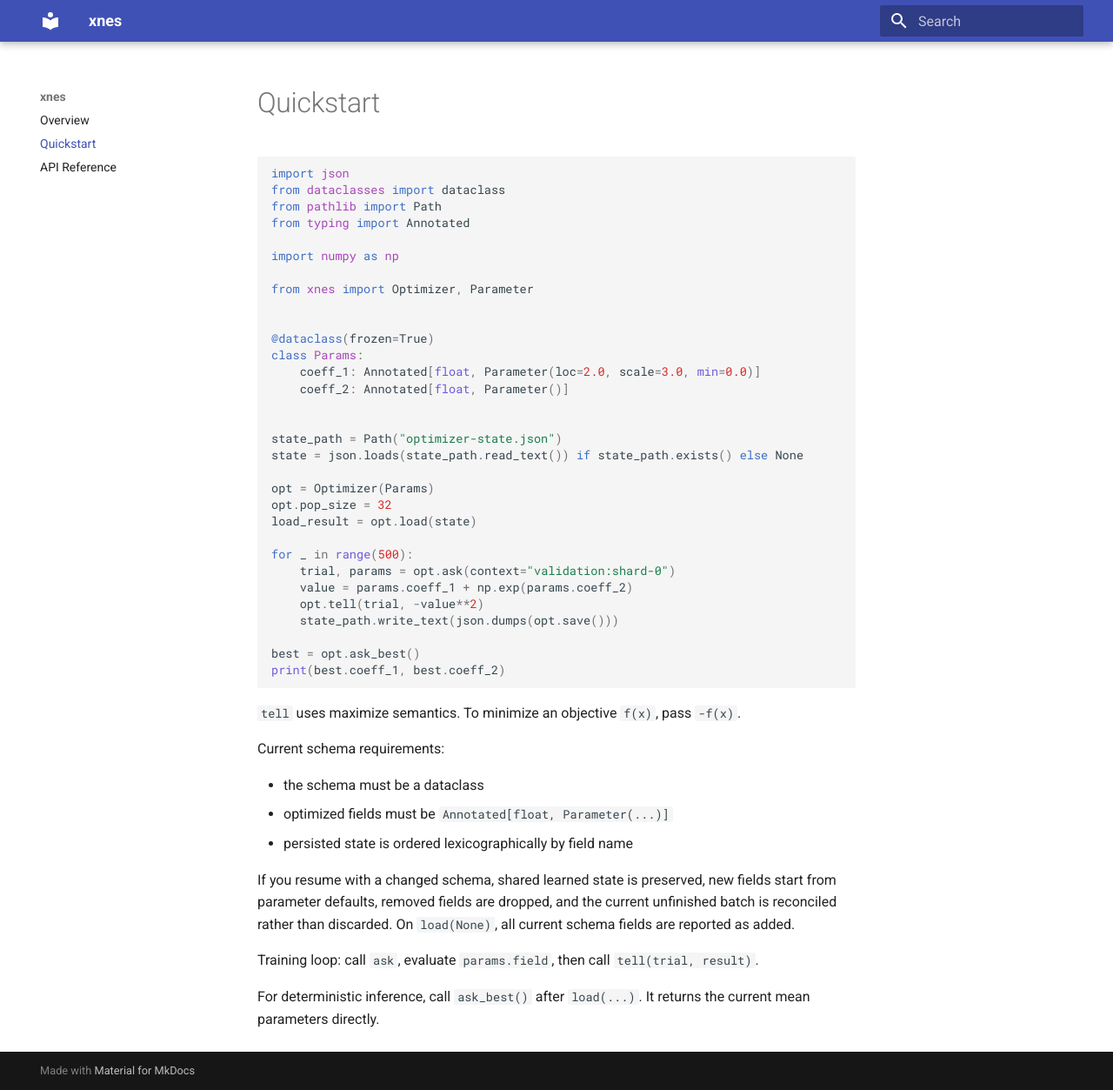
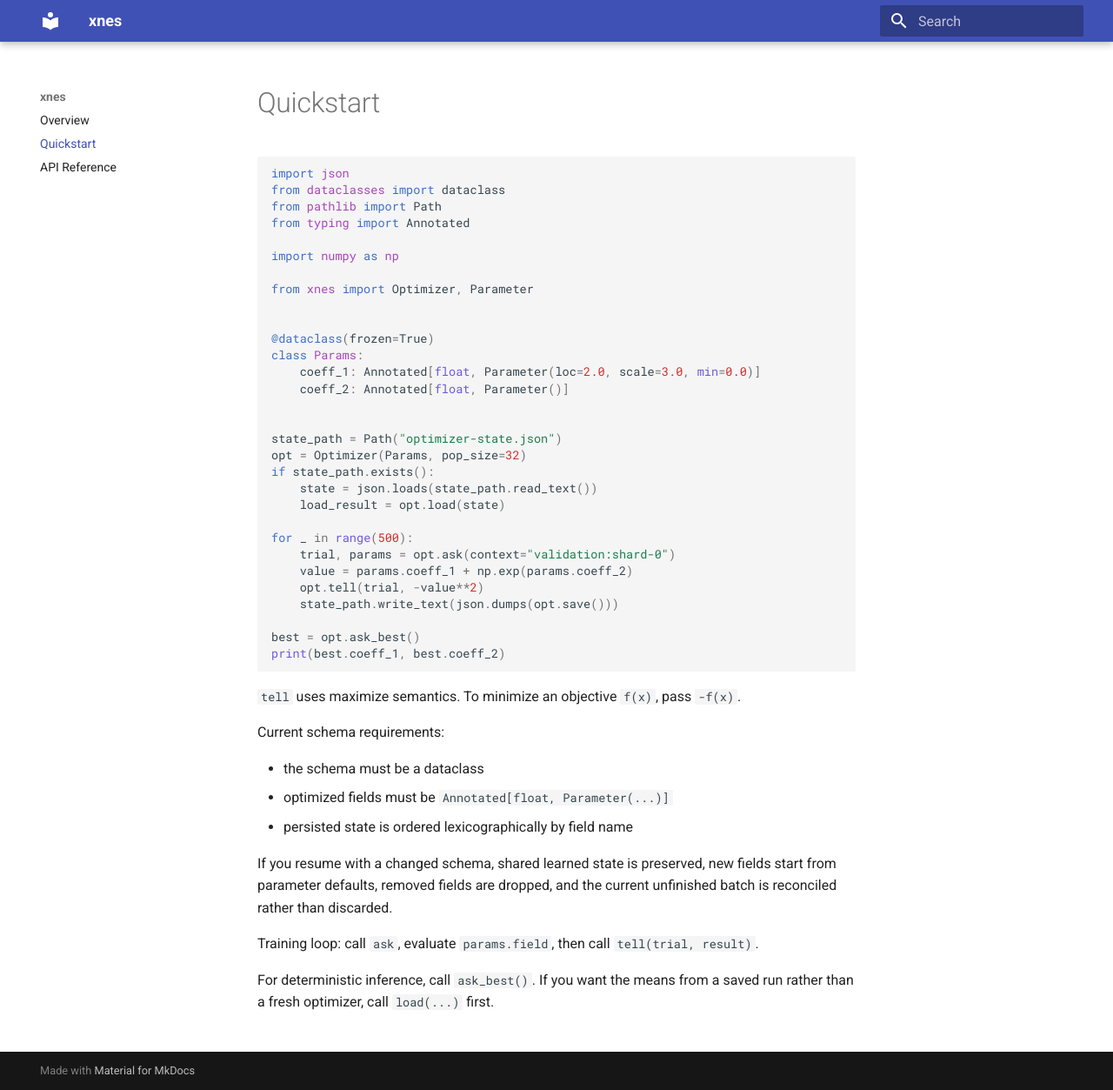
Before and after one commit to vschmidt91/xnes, an MkDocs documentation site: the page built from docs/quickstart.md, in a window 1280 px wide and 1253 px high. Shown: the whole window at 87% size. Built offline with MkDocs 1.6.1 and Material for MkDocs 9.7.7, drawn with Linux system fonts in a browser that asks for light colours.

Commit message:
add eager initialization

```diff
--- a/docs/quickstart.md
+++ b/docs/quickstart.md
@@ -18,11 +18,10 @@ class Params:
 
 
 state_path = Path("optimizer-state.json")
-state = json.loads(state_path.read_text()) if state_path.exists() else None
-
-opt = Optimizer(Params)
-opt.pop_size = 32
-load_result = opt.load(state)
+opt = Optimizer(Params, pop_size=32)
+if state_path.exists():
+    state = json.loads(state_path.read_text())
+    load_result = opt.load(state)
 
 for _ in range(500):
     trial, params = opt.ask(context="validation:shard-0")
@@ -44,11 +43,10 @@ Current schema requirements:
 
 If you resume with a changed schema, shared learned state is preserved, new
 fields start from parameter defaults, removed fields are dropped, and the current
-unfinished batch is reconciled rather than discarded. On `load(None)`, all
-current schema fields are reported as added.
+unfinished batch is reconciled rather than discarded.
 
 Training loop: call `ask`, evaluate `params.field`, then call
 `tell(trial, result)`.
 
-For deterministic inference, call `ask_best()` after `load(...)`. It returns
-the current mean parameters directly.
+For deterministic inference, call `ask_best()`. If you want the means from a
+saved run rather than a fresh optimizer, call `load(...)` first.
--- a/pyproject.toml
+++ b/pyproject.toml
@@ -4,7 +4,7 @@ build-backend = "setuptools.build_meta"
 
 [project]
 name = "xnes"
-version = "0.5.4"
+version = "0.5.5"
 description = "Serializable black-box optimizer with state reconsiliation."
 readme = "README.md"
 requires-python = ">=3.11,<3.14"
--- a/xnes/__init__.py
+++ b/xnes/__init__.py
@@ -15,9 +15,7 @@ Example:
         coeff: Annotated[float, Parameter(loc=1.0, scale=0.5, min=0.0)]
         ratio: Annotated[float, Parameter(min=0.0, max=1.0)]
 
-    opt = Optimizer(Params)
-    opt.pop_size = 32
-    opt.load(None)
+    opt = Optimizer(Params, pop_size=32)
 
     for _ in range(100):
         trial, params = opt.ask()
```
Also changed, not shown: README.md (+17 -20 lines), 2 other files.
